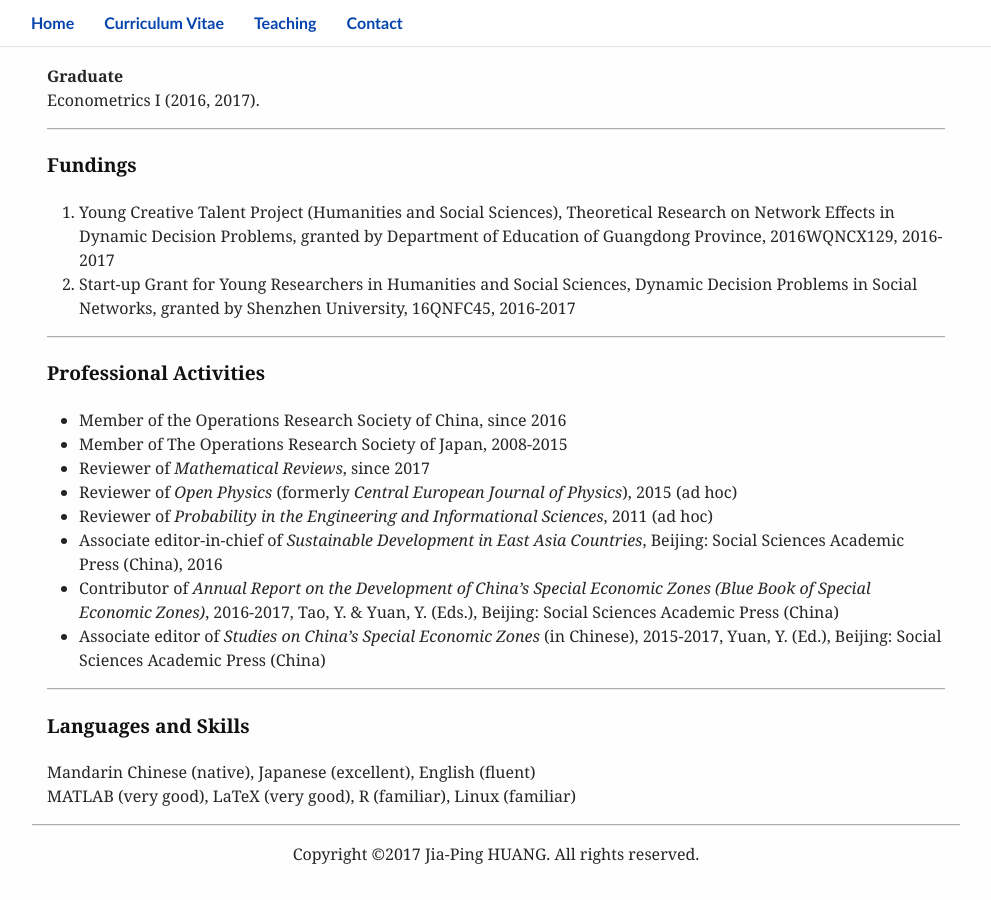
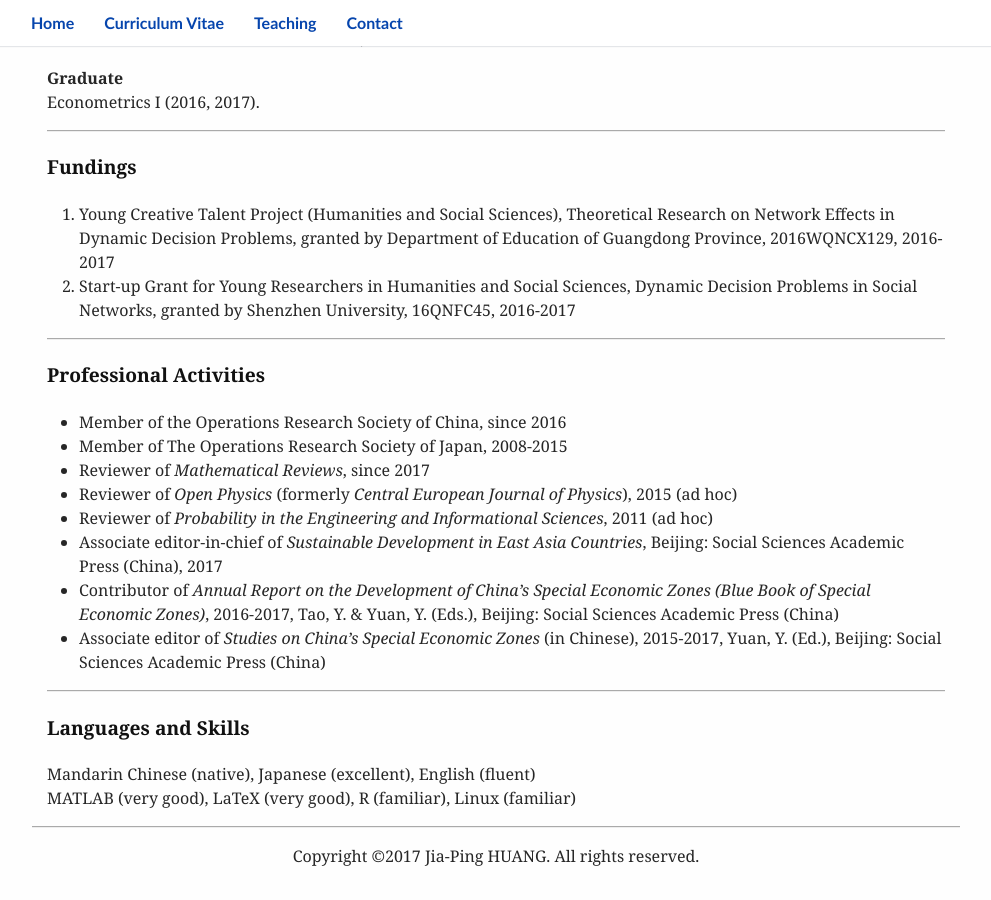
Before and after one commit to huangjp28/huangjp28.github.io, a Jekyll site: the page built from _pages/01_CV.md, in a window 1280 px wide and 900 px high, scrolled down 1798 px. Shown: the whole window, without its empty margins (144-1135 px from the left). Built offline with Jekyll 4.4.1, drawn with Linux system fonts in a browser that asks for light colours; some web fonts are replaced; some of the changed text lies outside the part shown.

Commit message:
update 20171030

```diff
--- a/_pages/01_CV.md
+++ b/_pages/01_CV.md
@@ -40,7 +40,7 @@
 ---
 #### Publications
 
-1. van den Brink, R., He, S., & **Huang, J.-P.** (2017). Polluted River Problems and Games with a Permission Structure. *Games and Economic Behavior*, Accepted.
+1. van den Brink, R., He, S., & **Huang, J.-P.** (2017). Polluted River Problems and Games with a Permission Structure. *Games and Economic Behavior*, in press. `doi:10.1016/j.geb.2017.10.005`
 2. **Huang, J.-P.**, Koster, M., & Lindner, I. (2016). Diffusion of behavior in network games with threshold dynamics. *Mathematical Social Sciences*, 84, 109-118. `doi:10.1016/j.mathsocsci.2016.10.007`
 3. **Huang, J.-P.**, & Sumita, U. (2015). Development of Computational Algorithms for Pricing European Bond Options under the Influence of Macro-economic Conditions. *Applied Mathematics and Computation*, 251, 453-468. `doi:10.1016/j.amc.2014.11.071`
 4. **Huang, J.-P.**, & Sumita, U. (2013). Dynamic Analysis of a Multivariate Reward Process Defined on the UMCP with Application to Optimal Preventive Maintenance Policy Problems in Manufacturing. *Probability in the Engineering and Informational Sciences*, 27(2), 187-208. `doi:10.1017/S0269964812000411`
@@ -83,7 +83,7 @@
 * Reviewer of *Mathematical Reviews*, since 2017
 * Reviewer of *Open Physics* (formerly *Central European Journal of Physics*), 2015 (ad hoc)
 * Reviewer of *Probability in the Engineering and Informational Sciences*, 2011 (ad hoc)
-* Associate editor-in-chief of *Sustainable Development in East Asia Countries*, Beijing: Social Sciences Academic Press (China), 2016
+* Associate editor-in-chief of *Sustainable Development in East Asia Countries*, Beijing: Social Sciences Academic Press (China), 2017
 * Contributor of *Annual Report on the Development of China's Special Economic Zones (Blue Book of Special Economic Zones)*, 2016-2017, Tao, Y. & Yuan, Y. (Eds.), Beijing: Social Sciences Academic Press (China)
 * Associate editor of *Studies on China’s Special Economic Zones* (in Chinese), 2015-2017, Yuan, Y. (Ed.), Beijing: Social Sciences Academic Press (China)
 
```
Also changed, not shown: _teaching/01_econometrics.md (+1 -0 lines), 1 other file.
